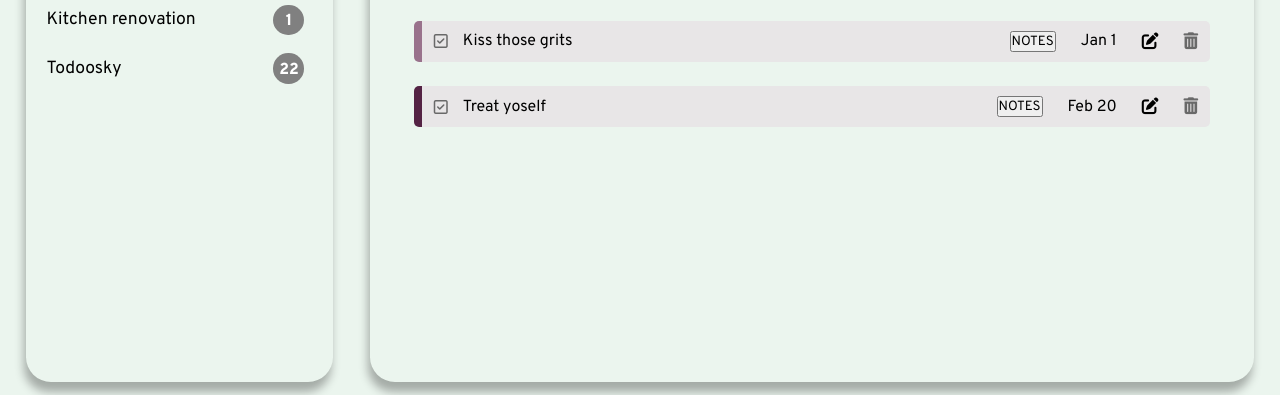
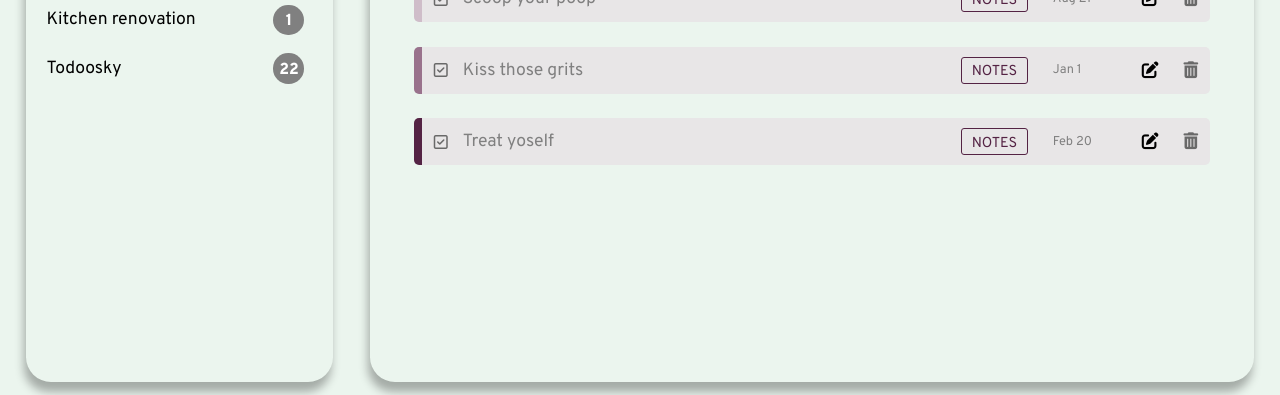
Before and after one commit to cynthem/todo-list-II, a website: page src/custom.html in a window 1280 px wide. Shown: the part 405-800 px from the top of the page. Drawn offline with Linux system fonts and the light colour scheme.

Commit message:
Adjust todo list items spacing

```diff
--- a/src/index.css
+++ b/src/index.css
@@ -309,5 +309,30 @@ button {
 }
 
 .item-description {
-    font-size: 1.25vw;
+    font-size: 1.1rem;
 }
+
+.item-notes {
+    background-color: #e8e6e7;
+    border: 1px solid #542344;
+    outline: none;
+    padding: 0.3rem 0.6rem 0.1rem;
+    border-radius: 3px;
+    color: #542344;
+    font-size: 0.9rem;
+}
+
+.item-notes:hover {
+    background-color: #542344;
+    border: 1px solid #542344;
+    color: #e8e6e7;
+}
+
+.item-date {
+    font-size: 0.8rem;
+    width: 5vw;
+}
+
+.selected {
+    color: #808080;
+}
```
